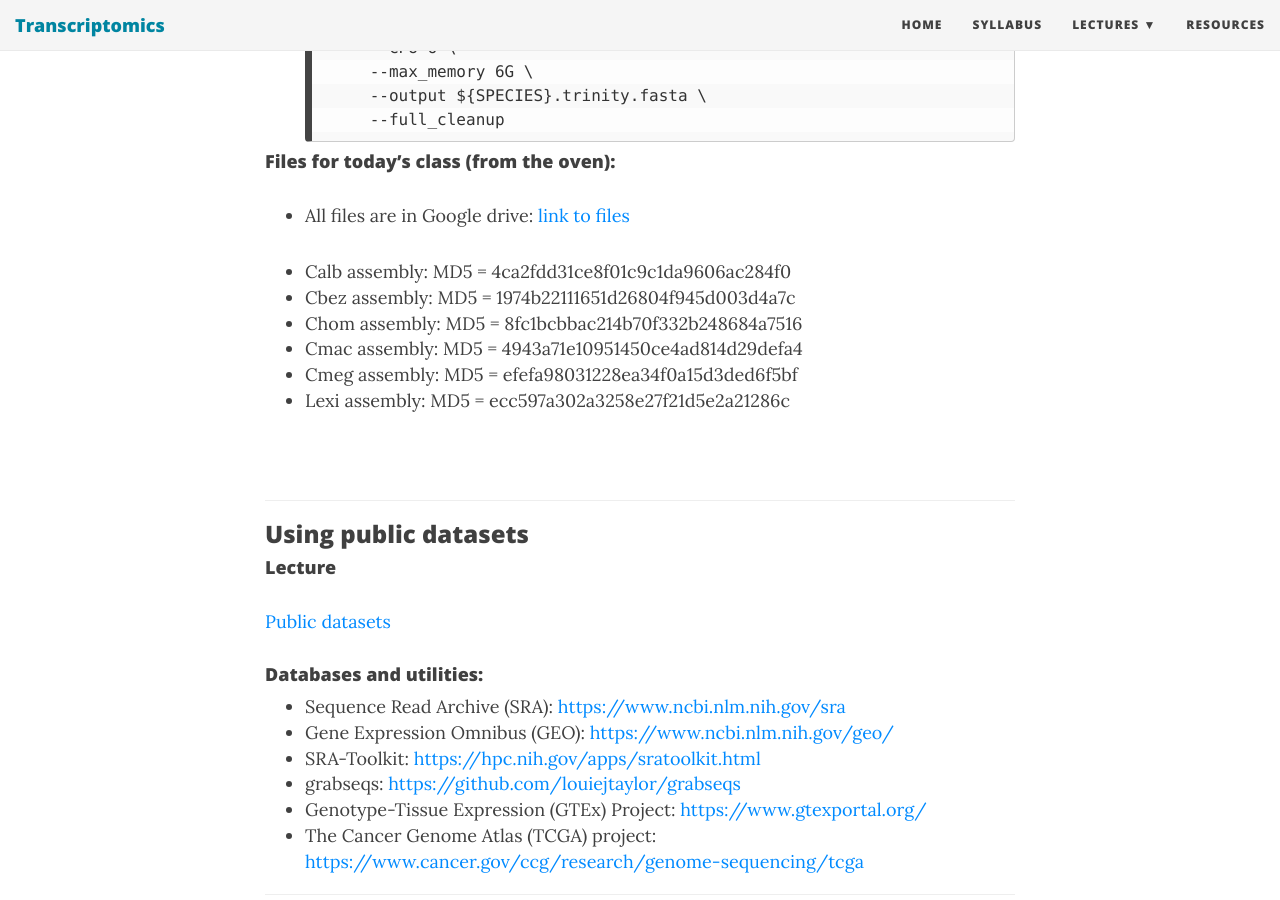
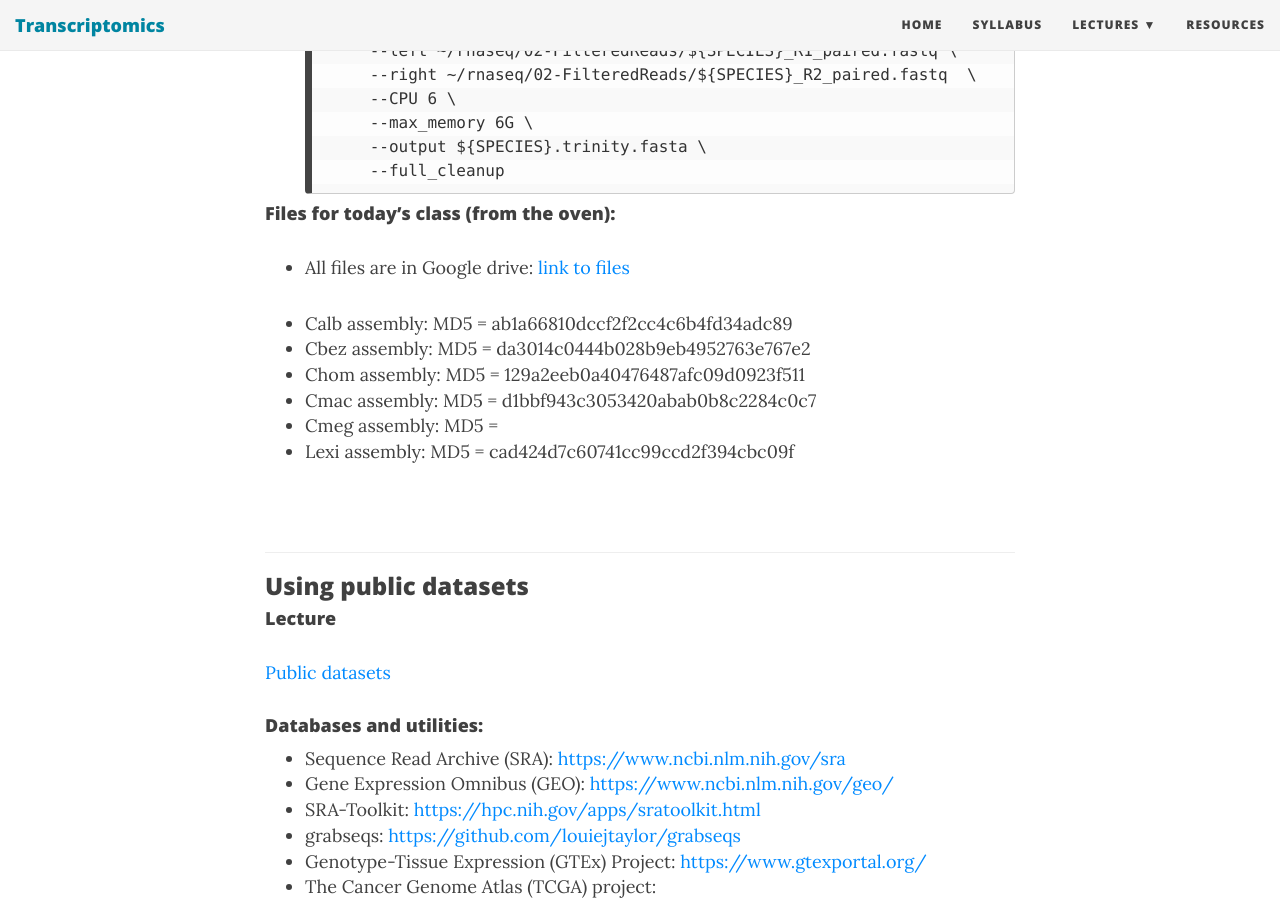
Before and after one commit to tttorres/transcriptomics, a Jekyll site: the page built from _posts/2025-01-27-Day03.md, in a window 1280 px wide and 900 px high, scrolled down 975 px. Built offline with Jekyll 4.4.1, drawn with Linux system fonts in a browser that asks for light colours; nearby versions of some CDN libraries; some of the changed text lies outside the part shown.

Commit message:
Update 2025-01-27-Day03.md

```diff
--- a/_posts/2025-01-27-Day03.md
+++ b/_posts/2025-01-27-Day03.md
@@ -47,12 +48,12 @@
 
 - All files are in Google drive: [link to files](https://drive.google.com/drive/folders/1lp6qrIan160p0PZX7-Fu_0COtPF2t7Yt?usp=share_link)
 
-- Calb assembly: MD5 = 4ca2fdd31ce8f01c9c1da9606ac284f0
-- Cbez assembly: MD5 = 1974b22111651d26804f945d003d4a7c
-- Chom assembly: MD5 = 8fc1bcbbac214b70f332b248684a7516
-- Cmac assembly: MD5 = 4943a71e10951450ce4ad814d29defa4
-- Cmeg assembly: MD5 = efefa98031228ea34f0a15d3ded6f5bf
-- Lexi assembly: MD5 = ecc597a302a3258e27f21d5e2a21286c
+- Calb assembly: MD5 = ab1a66810dccf2f2cc4c6b4fd34adc89
+- Cbez assembly: MD5 = da3014c0444b028b9eb4952763e767e2
+- Chom assembly: MD5 = 129a2eeb0a40476487afc09d0923f511
+- Cmac assembly: MD5 = d1bbf943c3053420abab0b8c2284c0c7
+- Cmeg assembly: MD5 =
+- Lexi assembly: MD5 = cad424d7c60741cc99ccd2f394cbc09f
 
 
 &nbsp;
```
Also changed, not shown: other parts of _posts/2025-01-27-Day03.md (+2 -1 lines).
